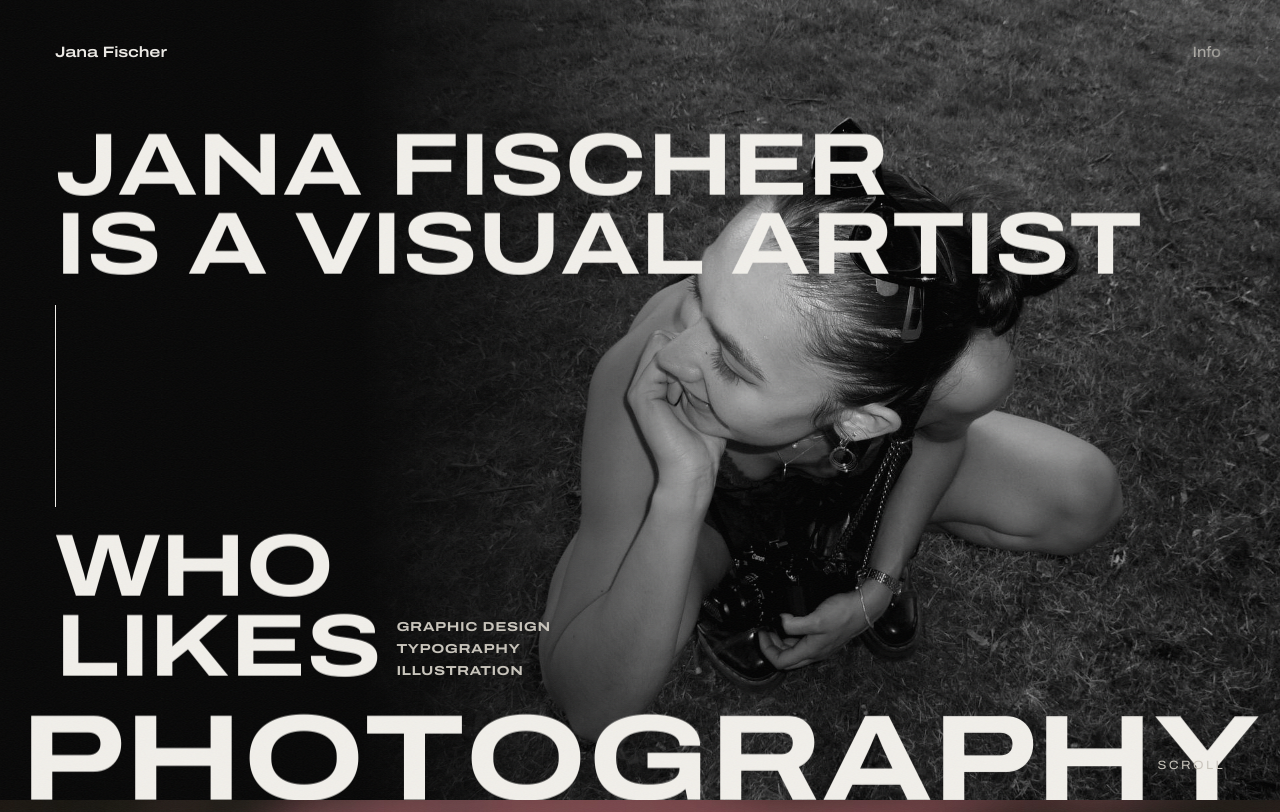
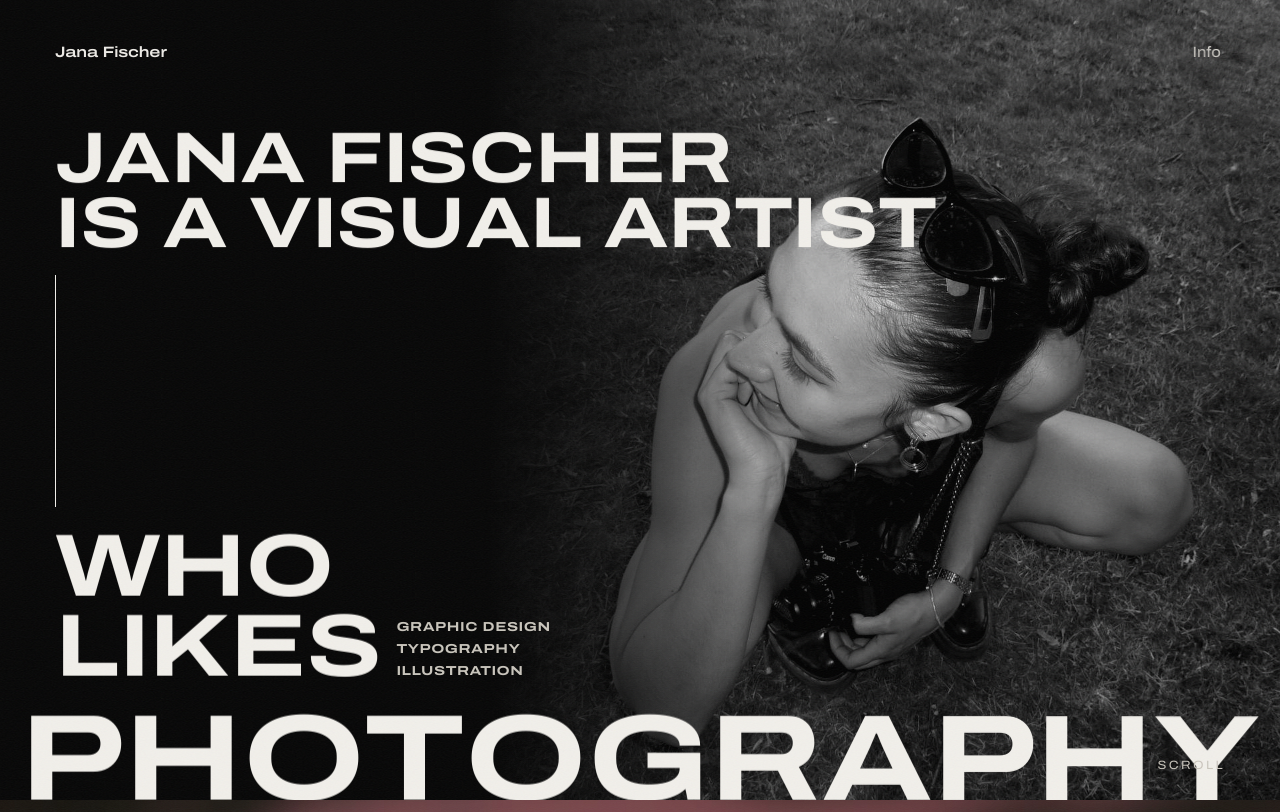
Before and after one commit to janajanan1123/jana-fischer-portfolio, a plain HTML site: page jana-website/index.html in a window 1280 px wide. Shown: the top 812 px of the page. Drawn offline with Linux system fonts and the light colour scheme.

Commit message:
Adjust hero image position and font sizes

```diff
--- a/jana-website/index.html
+++ b/jana-website/index.html
@@ -47,7 +47,7 @@ img{display:block;max-width:100%}
 
 /* hero */
 .hero{position:relative;height:var(--svh);min-height:620px;overflow:hidden}
-.hero-img{position:absolute;inset:0;left:28%}
+.hero-img{position:absolute;inset:0;left:38%}
 .hero-img canvas,.hero-img .slide{position:absolute;inset:0;width:100%;height:100%}
 .hero-img .slide{object-fit:cover;opacity:0;transition:opacity 1s}
 .hero-img .slide.on{opacity:1}
@@ -58,7 +58,7 @@ img{display:block;max-width:100%}
 .likes-list button span{display:block}
 .giant{pointer-events:none}
 .hero-img::before{content:"";position:absolute;inset:0;z-index:1;background:linear-gradient(90deg,var(--bg) 0%,rgba(5,5,5,.6) 18%,rgba(5,5,5,0) 40%)}
-.hero-head{position:absolute;left:var(--pad);top:16vh;z-index:3;font-size:clamp(40px,6.9vw,100px);line-height:.86}
+.hero-head{position:absolute;left:var(--pad);top:16vh;z-index:3;font-size:clamp(36px,5.6vw,82px);line-height:.86}
 .hero-rule{position:absolute;left:var(--pad);top:calc(16vh + clamp(40px,6.9vw,100px)*1.9);height:34vh;width:1px;background:var(--fg);transform-origin:top;z-index:3}
 .hero-likes{position:absolute;left:var(--pad);bottom:calc(var(--giant-ink,30vh) + 3.5vh);z-index:3;display:flex;align-items:flex-end;gap:16px}
 .hero-likes h2{font-size:clamp(40px,6.9vw,100px);line-height:.86;font-weight:700}
```
